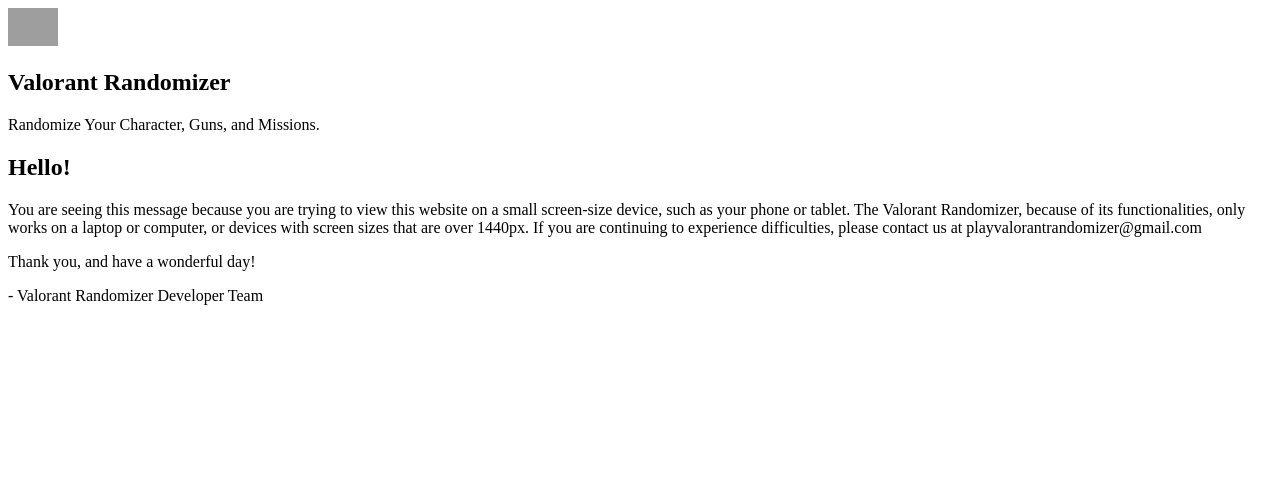
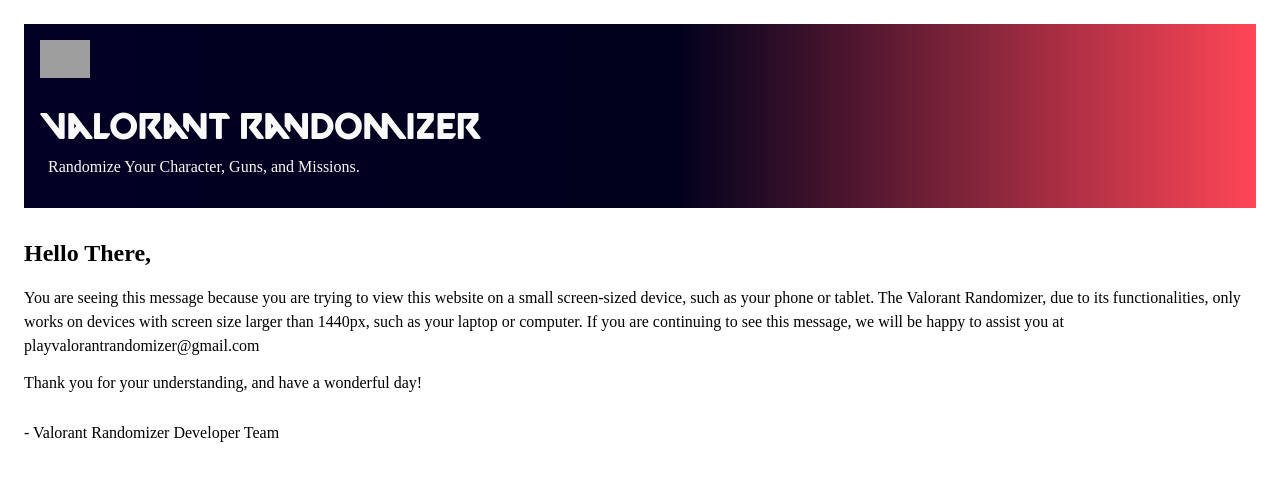
Before and after one commit to austingae/valorant-randomizer, a Next.js app: page / in a window 1280 px wide. Shown: the top 480 px of the page. Built offline with nearby package versions, Linux system fonts and the light colour scheme; grey boxes are pictures that could not be loaded; a web font is replaced by a local one.

Commit message:
I added CSS to .ValorantRandomizerScreenNotShowing Section

```diff
--- a/pages/_app.js
+++ b/pages/_app.js
@@ -7,14 +7,20 @@
 
   return (
     <>
-      <div className='ValorantRandomizerScreenNotShowing'>
-        <img src="/images/logos/valorant-logo.svg" style={{width: '50px'}}/>
-        <h2>Valorant Randomizer</h2>
-        <p>Randomize Your Character, Guns, and Missions.</p>
-        <h2>Hello!</h2>
-        <p>You are seeing this message because you are trying to view this website on a small screen-size device, such as your phone or tablet. The Valorant Randomizer, because of its functionalities, only works on a laptop or computer, or devices with screen sizes that are over 1440px. If you are continuing to experience difficulties, please contact us at playvalorantrandomizer@gmail.com</p>
-        <p>Thank you, and have a wonderful day!</p>
-        <p>- Valorant Randomizer Developer Team</p>
+      <div className='ValorantRandomizerScreenNotShowing' style={{padding: '1rem'}}>
+        <div style={{backgroundImage: 'linear-gradient(90deg, rgba(2,0,36,1) 0%, rgba(1,1,29,1) 53%, rgba(255,70,86,1) 100%)', padding: '1rem', marginBottom: '2rem'}}>
+          <img src="/images/logos/valorant-logo.svg" style={{width: '50px'}}/>
+          <h2 style={{fontFamily: "Valorant", fontSize: '35px', marginBottom: '0rem', color: 'rgb(249,249,249)'}}>Valorant Randomizer</h2>
+          <p style={{fontFamily: "Couture", marginTop: '0.5rem', marginLeft: '0.5rem', color: 'rgb(249,249,249)'}}>Randomize Your Character, Guns, and Missions.</p>
+        </div>
+        <h2>Hello There,</h2>
+        <p style={{lineHeight: '1.5rem'}}>You are seeing this message because you are trying to view this website on a small screen-sized device, such as your
+          phone or tablet. The Valorant Randomizer, due to its functionalities, only works on devices with screen size larger
+          than 1440px, such as your laptop or computer. If you are continuing to see this message, we will be happy to assist you
+          at playvalorantrandomizer@gmail.com
+        </p>
+        <p>Thank you for your understanding, and have a wonderful day!</p>
+        <p style={{marginTop: '2rem'}}>- Valorant Randomizer Developer Team</p>
 
       </div>
       <div className='ValorantRandomizerScreen'>
```
